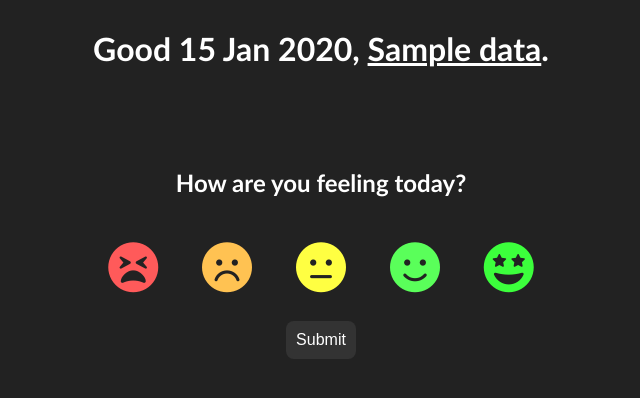
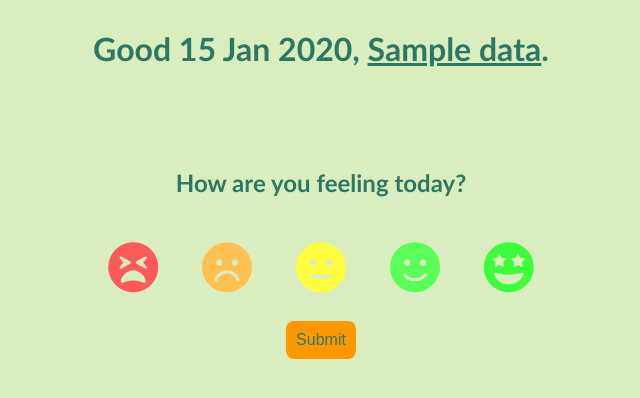
Before and after one commit to qkas/DayLogger, a Node project: template views/daily.ejs in a window 1280 px wide. Shown: the top 398 px of the page, without its empty margins (319-959 px from the left). Run offline with Node 20 templates, Linux system fonts and the light colour scheme; the template is opened without the code that fills it: most values are stand-ins (such as "Sample title", 1, 10 or a date in 2020); some libraries are stand-ins or nearby versions.

Commit message:
Updates css, mainly colors

```diff
--- a/public/css/style.css
+++ b/public/css/style.css
@@ -1,6 +1,6 @@
 html,
 body {
-    background-color: #222;
+    background-color: #D9EDBF;
 }
 
 body {
@@ -10,13 +10,14 @@ body {
 }
 
 .wrapper {
-    color: #fff;
+    color: #2C7865;
     font-family: 'Gill Sans', 'Gill Sans MT', Calibri, 'Trebuchet MS', sans-serif;
     font-weight: bold;
 }
 
 h1 {
     margin-bottom: 100px;
+    color: #2C7865;
 }
 
 span {
@@ -28,9 +29,9 @@ span {
 }
 
 form button {
-    background-color: #333;
+    background-color: #FF9800;
     border: none;
-    color: white;
+    color: #2C7865;
     text-align: center;
     padding: 10px;
     text-decoration: none;
@@ -46,7 +47,8 @@ form button:hover {
 
 form input {
     padding: 6px;
-    border: 1px solid #ccc;
+    border: 1px solid #90D26D;
+    background-color: white;
     border-radius: 8px;
     font-size: 16px;
     margin: 4px 2px;
```
